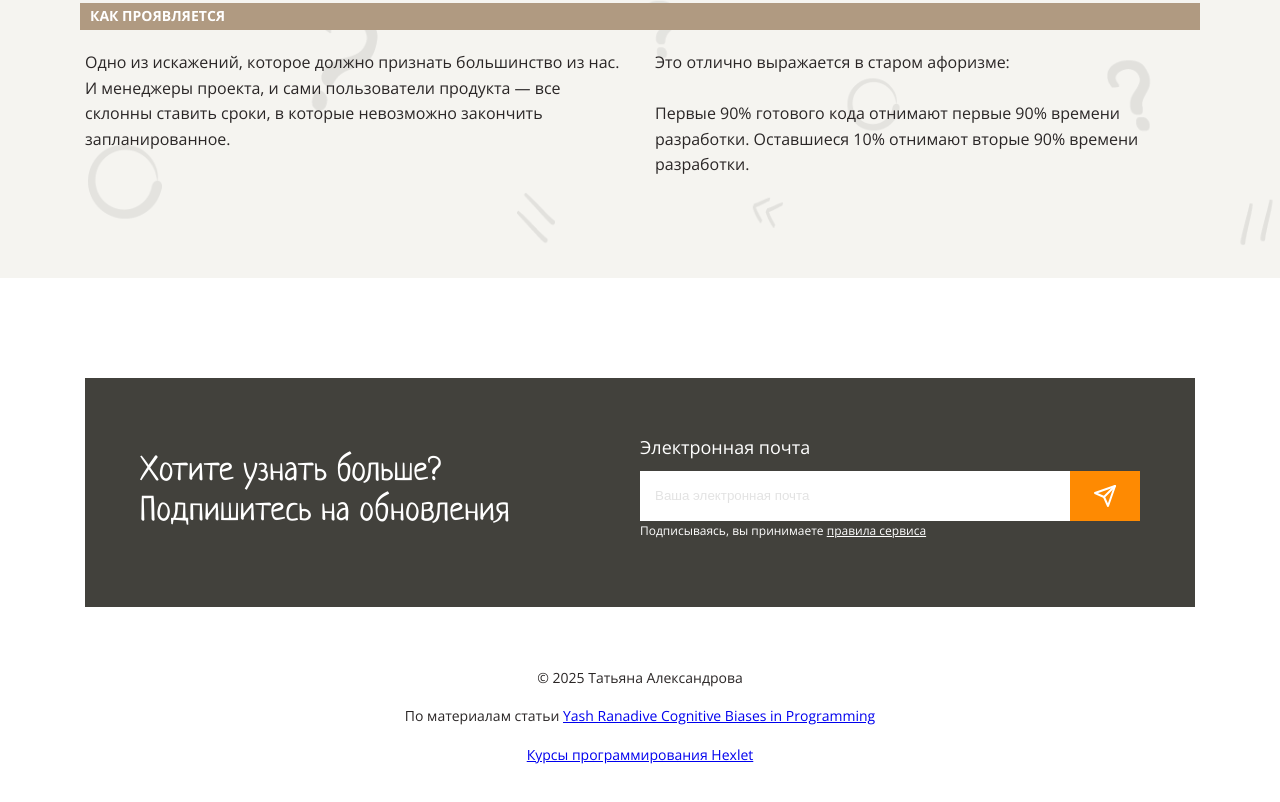
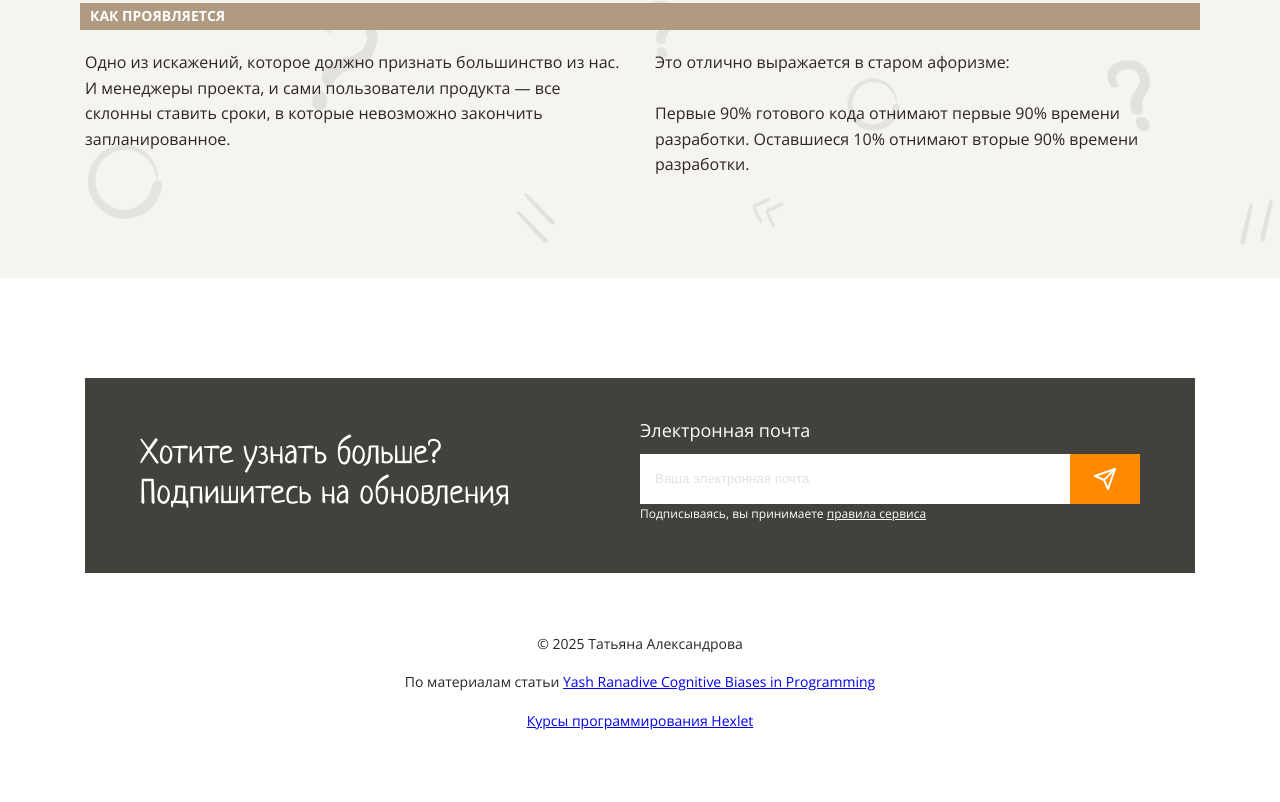
Before and after one commit to TanyaAl/layout-designer-project-58, a website: page src/index.html in a window 1280 px wide. Shown: the part 6882-7684 px from the top of the page. Drawn offline with Linux system fonts and the light colour scheme.

Commit message:
fixFooterPadding

```diff
--- a/src/styles/style.css
+++ b/src/styles/style.css
@@ -327,8 +327,9 @@ footer .content {
     display: flex;
     flex-direction: row;
     justify-content: space-between;
-    padding: 55px;
+    padding: 38px 55px;
     align-items: center;
+    box-sizing: border-box;
     /* margin: 100px 0px auto; */
     /* gap: 122px; */
     /* width: 1110px;/ */
```
